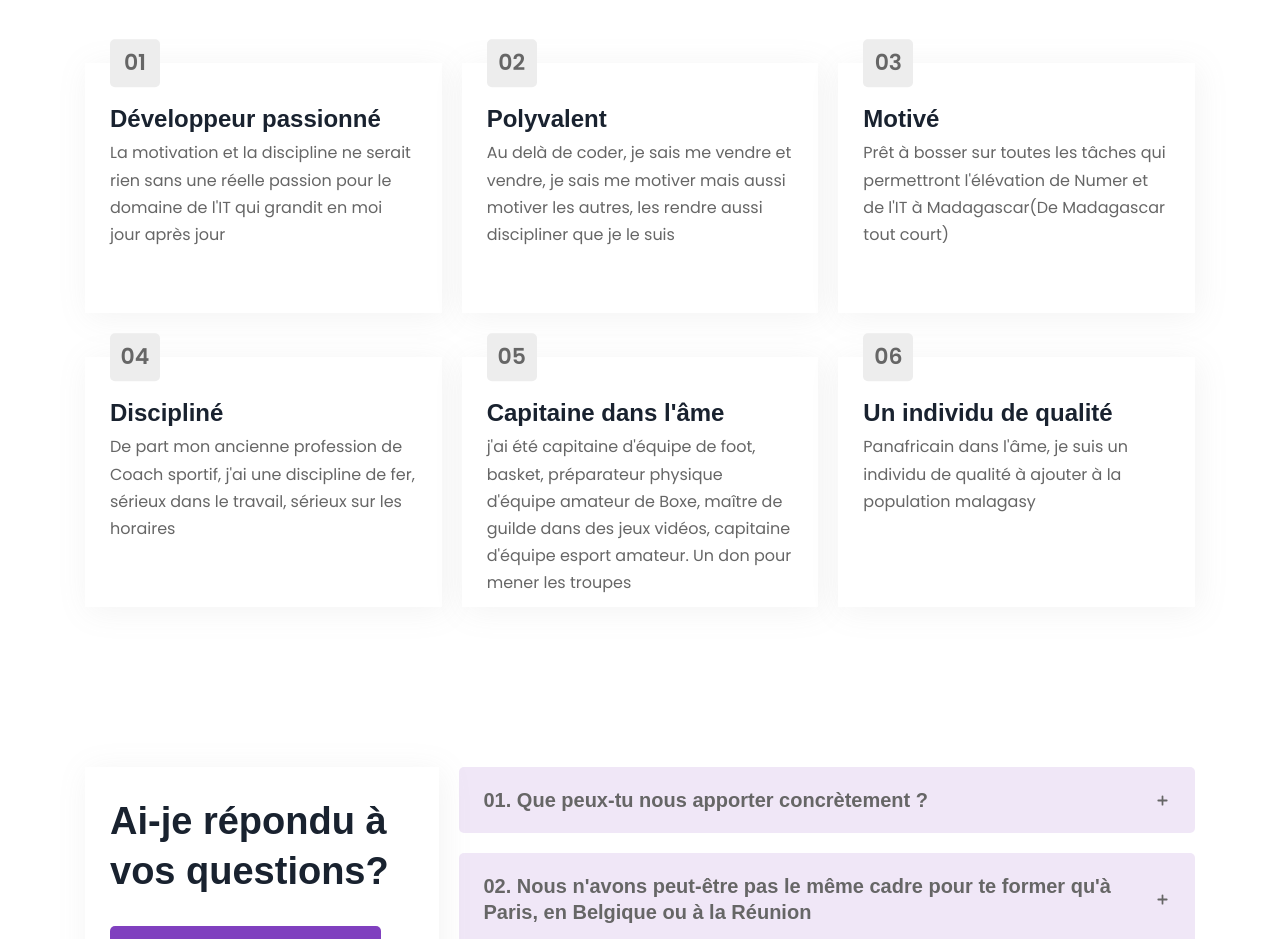
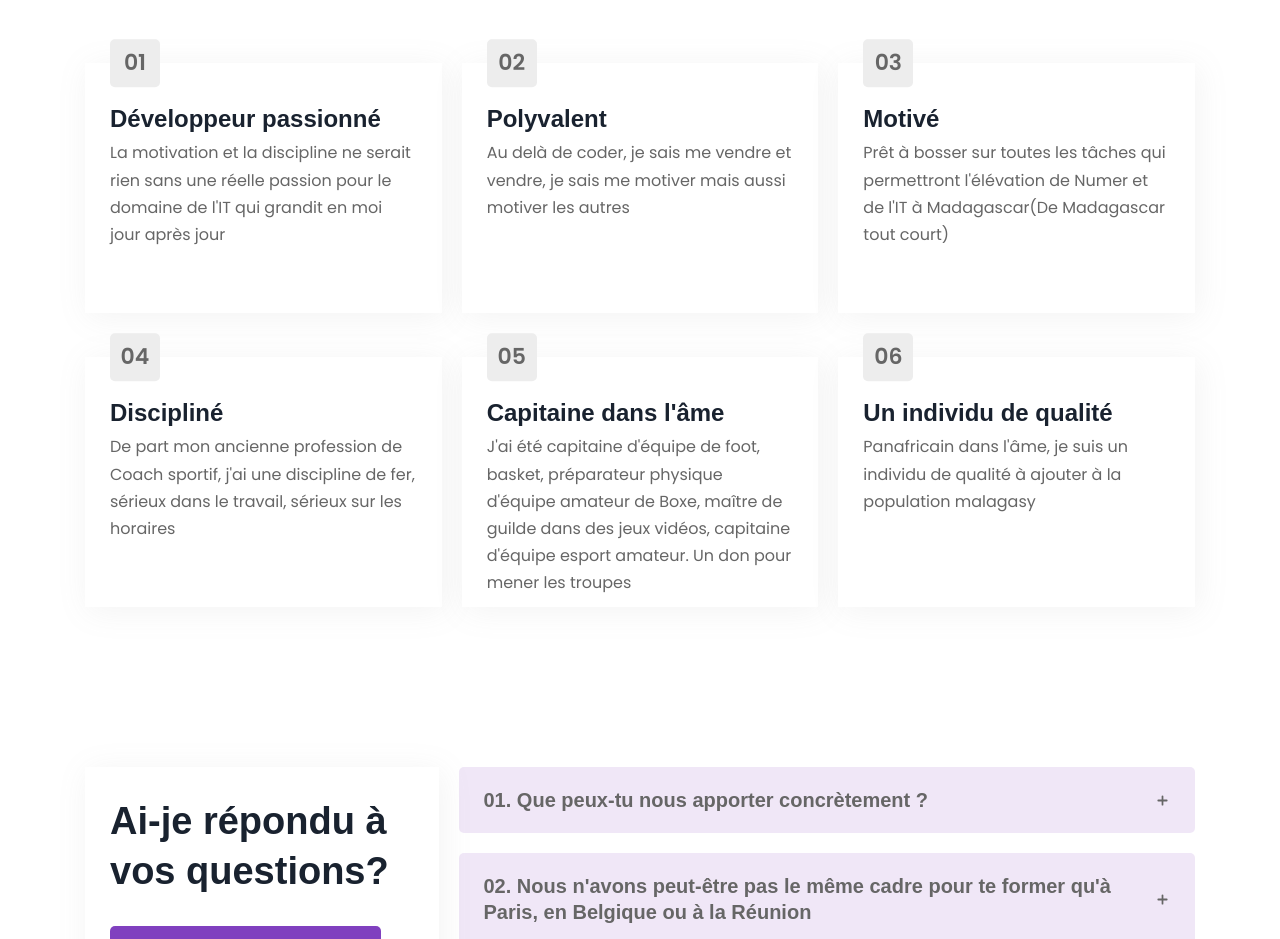
Before and after one commit to tonyfrogetdev/numeralternance, a plain HTML site: page index.html in a window 1280 px wide. Shown: the part 1900-2839 px from the top of the page. Drawn offline with nearby package versions, Linux system fonts and the light colour scheme; a web font is replaced by a local one.

Commit message:
corrections

```diff
--- a/index.html
+++ b/index.html
@@ -365,8 +365,7 @@
 
                   <p class="card-text">
                     Au delà de coder, je sais me vendre et vendre, je sais me
-                    motiver mais aussi motiver les autres, les rendre aussi
-                    discipliner que je le suis
+                    motiver mais aussi motiver les autres
                   </p>
                 </div>
               </li>
@@ -405,7 +404,7 @@
                   <h3 class="h3 card-title">Capitaine dans l'âme</h3>
 
                   <p class="card-text">
-                    j'ai été capitaine d'équipe de foot, basket, préparateur
+                    J'ai été capitaine d'équipe de foot, basket, préparateur
                     physique d'équipe amateur de Boxe, maître de guilde dans des
                     jeux vidéos, capitaine d'équipe esport amateur. Un don pour
                     mener les troupes
```
